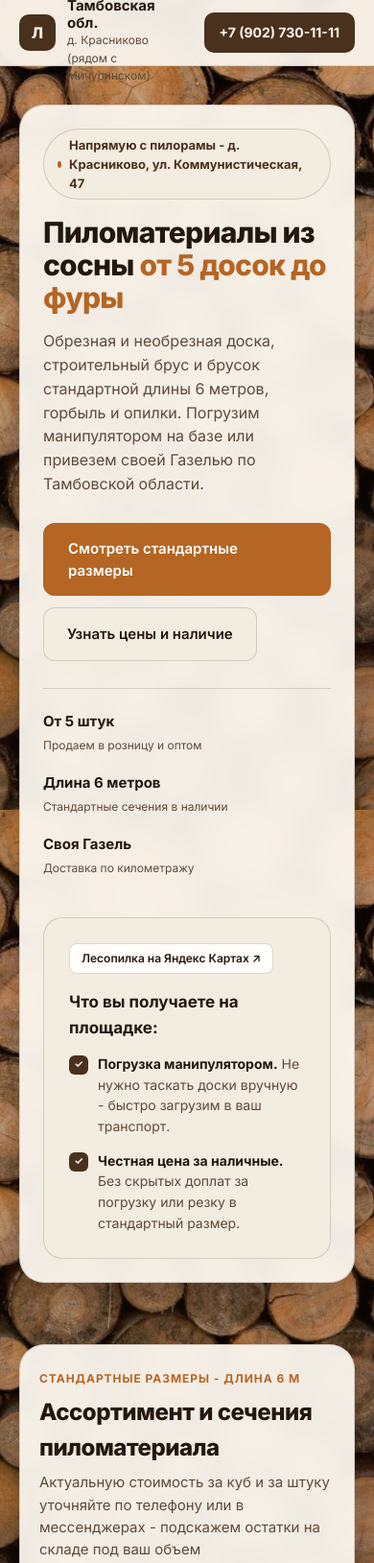
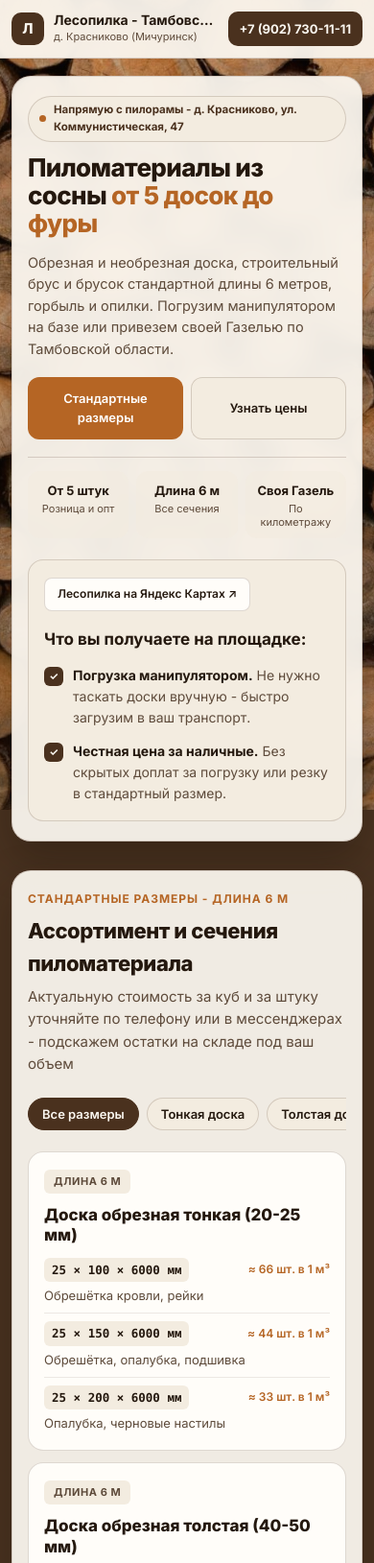
Before and after one commit to defo-githab/lesopilka, a plain HTML site: page index.html in a window 390 px wide. Shown: the top 1629 px of the page at 96% size. Drawn offline with Linux system fonts and the light colour scheme.

Commit message:
Add files via upload

```diff
--- a/index.html
+++ b/index.html
@@ -32,13 +32,24 @@
       color: var(--ink-primary);
       line-height: 1.55;
       background-color: var(--wood-base);
+      overflow-x: hidden;
+      position: relative;
+    }
+
+    /* Фиксированный фон, который корректно работает и на ПК, и на iPhone/Android */
+    body::before {
+      content: "";
+      position: fixed;
+      inset: 0;
+      z-index: -1;
+      background-color: var(--wood-base);
       background-image:
         linear-gradient(rgba(32, 20, 10, 0.22), rgba(32, 20, 10, 0.28)),
         url('bg.jpg');
       background-size: cover;
       background-position: center center;
-      background-attachment: fixed;
-      overflow-x: hidden;
+      background-repeat: no-repeat;
+      pointer-events: none;
     }
 
     .container {
@@ -51,7 +62,7 @@
       position: sticky;
       top: 0;
       z-index: 100;
-      background: rgba(251, 247, 240, 0.93);
+      background: rgba(251, 247, 240, 0.94);
       backdrop-filter: blur(14px);
       -webkit-backdrop-filter: blur(14px);
       border-bottom: 1px solid var(--border-wood);
@@ -62,15 +73,16 @@
       align-items: center;
       justify-content: space-between;
       height: 68px;
-      gap: 16px;
+      gap: 12px;
     }
 
     .brand {
       display: flex;
       align-items: center;
-      gap: 12px;
+      gap: 10px;
       text-decoration: none;
       color: var(--ink-primary);
+      min-width: 0;
     }
 
     .brand-mark {
@@ -87,8 +99,24 @@
       flex-shrink: 0;
     }
 
-    .brand-info strong { display: block; font-size: 15px; font-weight: 700; line-height: 1.2; }
-    .brand-info span { display: block; font-size: 12px; color: var(--ink-secondary); }
+    .brand-info { min-width: 0; }
+    .brand-info strong {
+      display: block;
+      font-size: 15px;
+      font-weight: 700;
+      line-height: 1.2;
+      white-space: nowrap;
+      overflow: hidden;
+      text-overflow: ellipsis;
+    }
+    .brand-info span {
+      display: block;
+      font-size: 12px;
+      color: var(--ink-secondary);
+      white-space: nowrap;
+      overflow: hidden;
+      text-overflow: ellipsis;
+    }
 
     .nav-links { display: flex; gap: 26px; }
     .nav-links a {
@@ -112,6 +140,7 @@
       font-weight: 700;
       transition: background 0.2s;
       white-space: nowrap;
+      flex-shrink: 0;
     }
     .nav-cta:hover { background: var(--bark-deep); }
 
@@ -143,10 +172,10 @@
       border-radius: 99px;
       margin-bottom: 18px;
     }
-    .pill-dot { width: 7px; height: 7px; border-radius: 50%; background: var(--heartwood-accent); }
+    .pill-dot { width: 7px; height: 7px; border-radius: 50%; background: var(--heartwood-accent); flex-shrink: 0; }
 
     .hero h1 {
-      font-size: clamp(30px, 3.8vw, 46px);
+      font-size: clamp(26px, 3.8vw, 46px);
       font-weight: 800;
       line-height: 1.12;
       letter-spacing: -0.025em;
@@ -200,12 +229,12 @@
     .quick-facts {
       display: grid;
       grid-template-columns: repeat(3, 1fr);
-      gap: 16px;
+      gap: 14px;
       padding-top: 22px;
       border-top: 1px solid var(--border-wood);
     }
     .fact strong { display: block; font-size: 15px; font-weight: 700; }
-    .fact span { font-size: 12px; color: var(--ink-secondary); }
+    .fact span { display: block; font-size: 12px; color: var(--ink-secondary); line-height: 1.3; margin-top: 2px; }
 
     .hero-aside {
       background: var(--card-inner);
@@ -219,7 +248,7 @@
       gap: 8px;
       background: #FFFDF9;
       border: 1px solid var(--border-wood);
-      padding: 6px 12px;
+      padding: 7px 13px;
       border-radius: 8px;
       font-size: 12px;
       font-weight: 600;
@@ -227,7 +256,6 @@
       color: var(--ink-primary);
       text-decoration: none;
     }
-    .star { color: #D97706; }
     .hero-aside h3 { font-size: 17px; font-weight: 700; margin-bottom: 14px; }
 
     .check-list { list-style: none; display: grid; gap: 14px; }
@@ -265,7 +293,7 @@
       box-shadow: var(--shadow-wood);
     }
 
-    .sec-header { margin-bottom: 28px; }
+    .sec-header { margin-bottom: 24px; }
     .sec-tag {
       font-size: 12px;
       font-weight: 700;
@@ -276,12 +304,41 @@
       display: block;
     }
     .sec-header h2 {
-      font-size: clamp(24px, 3vw, 32px);
+      font-size: clamp(22px, 3vw, 32px);
       font-weight: 800;
       letter-spacing: -0.02em;
       margin-bottom: 6px;
     }
     .sec-header p { color: var(--ink-secondary); font-size: 15px; max-width: 680px; }
+
+    /* Мобильные вкладки для быстрого переключения категорий */
+    .mobile-tabs {
+      display: none;
+      gap: 8px;
+      overflow-x: auto;
+      padding-bottom: 6px;
+      margin-bottom: 16px;
+      scrollbar-width: none;
+    }
+    .mobile-tabs::-webkit-scrollbar { display: none; }
+    .m-tab {
+      border: 1px solid var(--border-wood);
+      background: var(--card-inner);
+      color: var(--ink-primary);
+      font-family: inherit;
+      font-size: 13px;
+      font-weight: 600;
+      padding: 8px 14px;
+      border-radius: 99px;
+      white-space: nowrap;
+      cursor: pointer;
+      transition: all 0.2s;
+    }
+    .m-tab.active {
+      background: var(--bark-dark);
+      color: #FBF7F0;
+      border-color: var(--bark-dark);
+    }
 
     /* Единая 3-колоночная сетка для всех стандартных сечений */
     .sizes-grid {
@@ -395,7 +452,7 @@
       padding: 40px;
       box-shadow: var(--shadow-wood);
     }
-    .benefits-grid { display: grid; grid-template-columns: repeat(auto-fit, minmax(220px, 1fr)); gap: 24px; }
+    .benefits-grid { display: grid; grid-template-columns: repeat(4, 1fr); gap: 22px; }
     .benefit h3 { font-size: 17px; font-weight: 700; margin-bottom: 6px; color: #F5DEC0; }
     .benefit p { font-size: 14px; color: rgba(251, 247, 240, 0.8); }
 
@@ -427,11 +484,12 @@
       left: 0;
       right: 0;
       bottom: 0;
-      padding: 28px 16px 12px;
+      padding: 28px 14px 12px;
       background: linear-gradient(180deg, transparent 0%, rgba(28, 17, 8, 0.85) 100%);
       color: #FBF7F0;
       font-size: 13px;
       font-weight: 600;
+      line-height: 1.3;
     }
 
     /* Лайтбокс */
@@ -477,6 +535,7 @@
       text-decoration: none;
       font-size: 14px;
       font-weight: 600;
+      text-align: center;
       transition: all 0.2s;
     }
     .msg-btn:hover { background: var(--bark-dark); color: #FBF7F0; border-color: var(--bark-dark); }
@@ -523,7 +582,7 @@
 
     footer {
       margin-top: 24px;
-      background: rgba(251, 247, 240, 0.93);
+      background: rgba(251, 247, 240, 0.94);
       border-top: 1px solid var(--border-wood);
       padding: 28px 0;
       font-size: 13px;
@@ -531,15 +590,142 @@
     }
     .footer-row { display: flex; justify-content: space-between; flex-wrap: wrap; gap: 12px; }
 
-    @media (max-width: 980px) {
-      .sizes-grid { grid-template-columns: 1fr; }
+    /* Адаптация под планшеты и телефоны (без сплошного столба) */
+    @media (max-width: 900px) {
+      .nav-links { display: none; }
+      .hero-box, .contacts-wrap { grid-template-columns: 1fr; gap: 22px; }
+      .benefits-grid { grid-template-columns: repeat(2, 1fr); gap: 16px; }
     }
 
-    @media (max-width: 860px) {
-      .nav-links { display: none; }
-      .hero-box, .contacts-wrap { grid-template-columns: 1fr; padding: 24px; }
-      .quick-facts, .extra-grid, .photos-grid { grid-template-columns: 1fr; }
-      .section-panel, .trust-block { padding: 26px 20px; }
+    @media (max-width: 720px) {
+      .container { padding: 0 12px; }
+      .nav { height: 60px; }
+      .brand-mark { width: 34px; height: 34px; font-size: 15px; }
+      .brand-info strong { font-size: 14px; }
+      .brand-info span { font-size: 11px; }
+      .nav-cta { padding: 8px 12px; font-size: 13px; }
+
+      .hero { padding: 18px 0 16px; }
+      section { padding: 14px 0; }
+
+      .hero-box, .section-panel {
+        border-radius: 20px;
+        padding: 20px 16px;
+      }
+
+      .pill-anchor {
+        font-size: 11.5px;
+        padding: 5px 11px;
+        margin-bottom: 12px;
+      }
+
+      .hero-desc { font-size: 14.5px; margin-bottom: 18px; }
+
+      /* Кнопки первого экрана в 2 колонки рядом */
+      .hero-btns {
+        display: grid;
+        grid-template-columns: 1fr 1fr;
+        gap: 8px;
+        margin-bottom: 18px;
+      }
+      .btn-primary, .btn-secondary {
+        padding: 12px 10px;
+        font-size: 13px;
+        text-align: center;
+      }
+
+      /* 3 факта остаются в 1 аккуратную строку */
+      .quick-facts {
+        gap: 8px;
+        padding-top: 14px;
+      }
+      .fact {
+        background: rgba(243, 236, 224, 0.65);
+        padding: 10px 8px;
+        border-radius: 12px;
+        text-align: center;
+      }
+      .fact strong { font-size: 13px; }
+      .fact span { font-size: 11px; }
+
+      .hero-aside {
+        padding: 18px 16px;
+        border-radius: 16px;
+      }
+
+      /* Вкладки размеров на телефоне */
+      .mobile-tabs { display: flex; }
+      .sizes-grid {
+        grid-template-columns: 1fr;
+        gap: 12px;
+        margin-bottom: 12px;
+      }
+      .size-card {
+        padding: 18px 16px;
+        border-radius: 16px;
+      }
+      .size-card.hidden-mobile { display: none; }
+      .size-card h3 { font-size: 17px; margin-bottom: 12px; }
+      .size-list { gap: 8px; }
+      .size-list li { padding-bottom: 8px; }
+
+      /* Необрезная доска и опилки в 2 колонки рядом */
+      .extra-grid {
+        grid-template-columns: repeat(2, 1fr);
+        gap: 10px;
+      }
+      .extra-card {
+        padding: 14px 12px;
+        border-radius: 14px;
+      }
+      .extra-card .tag-chip { font-size: 9.5px; padding: 3px 7px; margin-bottom: 8px; }
+      .extra-card h4 { font-size: 14px; margin-bottom: 4px; }
+      .extra-card p { font-size: 12px; line-height: 1.4; }
+
+      /* Условия работы в сетке 2x2 */
+      .trust-block {
+        border-radius: 20px;
+        padding: 20px 16px;
+      }
+      .benefits-grid {
+        grid-template-columns: repeat(2, 1fr);
+        gap: 12px;
+      }
+      .benefit {
+        background: rgba(255, 255, 255, 0.05);
+        padding: 12px;
+        border-radius: 14px;
+      }
+      .benefit h3 { font-size: 14px; margin-bottom: 4px; }
+      .benefit p { font-size: 12px; line-height: 1.4; }
+
+      /* Галерея фото в сетке 2x3 вместо 6 огромных фото столбом */
+      .photos-grid {
+        grid-template-columns: repeat(2, 1fr);
+        gap: 10px;
+      }
+      .photo-card {
+        height: 145px;
+        border-radius: 14px;
+      }
+      .photo-caption {
+        font-size: 11px;
+        padding: 20px 10px 8px;
+      }
+
+      /* Кнопки мессенджеров сеткой 2x2 */
+      .msg-buttons {
+        display: grid;
+        grid-template-columns: repeat(2, 1fr);
+        gap: 8px;
+      }
+      .msg-btn {
+        padding: 11px 10px;
+        font-size: 13px;
+      }
+
+      .map-box { min-height: 250px; }
+      .map-box iframe { min-height: 215px; }
     }
   </style>
 </head>
@@ -551,7 +737,7 @@
         <div class="brand-mark">Л</div>
         <div class="brand-info">
           <strong>Лесопилка - Тамбовская обл.</strong>
-          <span>д. Красниково (рядом с Мичуринском)</span>
+          <span>д. Красниково (Мичуринск)</span>
         </div>
       </a>
 
@@ -581,22 +767,22 @@
           </p>
 
           <div class="hero-btns">
-            <a href="#catalog" class="btn-primary">Смотреть стандартные размеры</a>
-            <a href="#contacts" class="btn-secondary">Узнать цены и наличие</a>
+            <a href="#catalog" class="btn-primary">Стандартные размеры</a>
+            <a href="#contacts" class="btn-secondary">Узнать цены</a>
           </div>
 
           <div class="quick-facts">
             <div class="fact">
               <strong>От 5 штук</strong>
-              <span>Продаем в розницу и оптом</span>
+              <span>Розница и опт</span>
             </div>
             <div class="fact">
-              <strong>Длина 6 метров</strong>
-              <span>Стандартные сечения в наличии</span>
+              <strong>Длина 6 м</strong>
+              <span>Все сечения</span>
             </div>
             <div class="fact">
               <strong>Своя Газель</strong>
-              <span>Доставка по километражу</span>
+              <span>По километражу</span>
             </div>
           </div>
         </div>
@@ -630,9 +816,16 @@
           <p>Актуальную стоимость за куб и за штуку уточняйте по телефону или в мессенджерах - подскажем остатки на складе под ваш объем</p>
         </div>
 
-        <!-- Все 3 категории размеров на одном уровне -->
+        <!-- Быстрые вкладки для телефона -->
+        <div class="mobile-tabs" id="sizeTabs">
+          <button class="m-tab active" onclick="filterSizes('all', this)">Все размеры</button>
+          <button class="m-tab" onclick="filterSizes('thin', this)">Тонкая доска</button>
+          <button class="m-tab" onclick="filterSizes('thick', this)">Толстая доска</button>
+          <button class="m-tab" onclick="filterSizes('timber', this)">Брус и брусок</button>
+        </div>
+
         <div class="sizes-grid">
-          <div class="size-card">
+          <div class="size-card" data-cat="thin">
             <span class="tag-chip">Длина 6 м</span>
             <h3>Доска обрезная тонкая (20-25 мм)</h3>
             <ul class="size-list">
@@ -660,7 +853,7 @@
             </ul>
           </div>
 
-          <div class="size-card">
+          <div class="size-card" data-cat="thick">
             <span class="tag-chip">Длина 6 м</span>
             <h3>Доска обрезная толстая (40-50 мм)</h3>
             <ul class="size-list">
@@ -702,7 +895,7 @@
             </ul>
           </div>
 
-          <div class="size-card">
+          <div class="size-card" data-cat="timber">
             <span class="tag-chip">Длина 6 м</span>
             <h3>Брус и брусок строительный</h3>
             <ul class="size-list">
@@ -745,18 +938,17 @@
           </div>
         </div>
 
-        <!-- Дополнительные материалы -->
         <div class="extra-grid">
           <div class="extra-card">
-            <span class="tag-chip">Для черновых работ</span>
+            <span class="tag-chip">Черновые работы</span>
             <h4>Доска необрезная и горбыль</h4>
-            <p>Экономичный сосновый материал для возведения заборов, временных ограждений, лесов, хозпостроек или на дрова.</p>
+            <p>Экономичный сосновый материал для заборов, временных ограждений, лесов, хозпостроек или на дрова.</p>
           </div>
 
           <div class="extra-card">
-            <span class="tag-chip">В наличии на базе</span>
+            <span class="tag-chip">В наличии</span>
             <h4>Опилки сосновые</h4>
-            <p>Чистые свежие опилки в мешках и навалом для утепления, садовых участков, мульчирования и фермерских хозяйств.</p>
+            <p>Чистые свежие опилки в мешках и навалом для утепления, садовых участков, мульчирования и ферм.</p>
           </div>
         </div>
       </div>
@@ -769,19 +961,19 @@
         <div class="benefits-grid">
           <div class="benefit">
             <h3>Своя Газель по области</h3>
-            <p>Возим по всей Тамбовской области. Вы платите только за реальный километраж от д. Красниково до вашего участка.</p>
+            <p>Возим по Тамбовской области. Вы платите только за километраж от д. Красниково до участка.</p>
           </div>
           <div class="benefit">
-            <h3>Манипулятор на территории</h3>
-            <p>Загрузим пачку досок в ваш кузов или прицеп механизированно - быстро и без повреждений.</p>
+            <h3>Манипулятор на базе</h3>
+            <p>Загрузим пачку досок в ваш кузов или прицеп механизированно - быстро и аккуратно.</p>
           </div>
           <div class="benefit">
             <h3>Свободный разворот</h3>
-            <p>Большая площадка позволяет спокойно заехать и выехать любому транспорту, включая длинномеры.</p>
+            <p>Большая площадка позволяет спокойно заехать и выехать любому транспорту, включая фуры.</p>
           </div>
           <div class="benefit">
-            <h3>Любой объем от 5 досок</h3>
-            <p>Не нужно искать, где докупить пару досок на доделку - отгрузим хоть 5 штук, хоть полную машину.</p>
+            <h3>Объем от 5 досок</h3>
+            <p>Не нужно искать, где докупить пару досок на доделку - отгрузим хоть 5 штук, хоть машину.</p>
           </div>
         </div>
       </div>
@@ -804,7 +996,7 @@
           </div>
           <div class="photo-card" onclick="openLightbox('photo2.jpg')">
             <img src="photo2.jpg" alt="Склад пиломатериалов на площадке" loading="lazy" />
-            <div class="photo-caption">Большой запас готового пиломатериала на базе</div>
+            <div class="photo-caption">Большой запас пиломатериала на базе</div>
           </div>
           <div class="photo-card" onclick="openLightbox('photo3.jpg')">
             <img src="photo3.jpg" alt="Запас соснового пиловочника" loading="lazy" />
@@ -812,7 +1004,7 @@
           </div>
           <div class="photo-card" onclick="openLightbox('photo4.jpg')">
             <img src="photo4.jpg" alt="Свежий сосновый лес" loading="lazy" />
-            <div class="photo-caption">Свежий лес - пилим под стандарт и в ваш размер</div>
+            <div class="photo-caption">Свежий лес - пилим под стандарт и в размер</div>
           </div>
           <div class="photo-card" onclick="openLightbox('photo5.jpg')">
             <img src="photo5.jpg" alt="Чистая геометрия доски" loading="lazy" />
@@ -820,7 +1012,7 @@
           </div>
           <div class="photo-card" onclick="openLightbox('photo6.jpg')">
             <img src="photo6.jpg" alt="Готовая обрезная доска на площадке" loading="lazy" />
-            <div class="photo-caption">Готовая обрезная доска в наличии на складе</div>
+            <div class="photo-caption">Готовая обрезная доска на складе</div>
           </div>
         </div>
       </div>
@@ -832,7 +1024,7 @@
       <div class="section-panel contacts-wrap">
         <div>
           <span class="sec-tag">Контакты и схема проезда</span>
-          <h2 style="font-size: 30px; font-weight: 800; margin-bottom: 10px;">Как нас найти и сделать заказ</h2>
+          <h2 style="font-size: 28px; font-weight: 800; margin-bottom: 10px;">Как нас найти и сделать заказ</h2>
           <p style="color: var(--ink-secondary); font-size: 15px;">
             Позвоните или напишите - подскажем актуальную цену, наличие нужного сечения и рассчитаем доставку Газелью.
           </p>
@@ -865,7 +1057,7 @@
           </iframe>
           <div class="map-footer">
             <span>Коммунистическая ул., 47, д. Красниково</span>
-            <a href="https://yandex.ru/maps/?rtext=~52.879482,40.435849" target="_blank">Построить маршрут в Яндекс Картах →</a>
+            <a href="https://yandex.ru/maps/?rtext=~52.879482,40.435849" target="_blank">Маршрут в Яндекс Картах →</a>
           </div>
         </div>
       </div>
@@ -884,6 +1076,18 @@
   </div>
 
   <script>
+    function filterSizes(cat, btn) {
+      document.querySelectorAll('#sizeTabs .m-tab').forEach(b => b.classList.remove('active'));
+      btn.classList.add('active');
+      document.querySelectorAll('.sizes-grid .size-card').forEach(card => {
+        if (cat === 'all' || card.dataset.cat === cat) {
+          card.classList.remove('hidden-mobile');
+        } else {
+          card.classList.add('hidden-mobile');
+        }
+      });
+    }
+
     function openLightbox(src) {
       document.getElementById("lightboxImg").src = src;
       document.getElementById("lightbox").classList.add("open");
```
